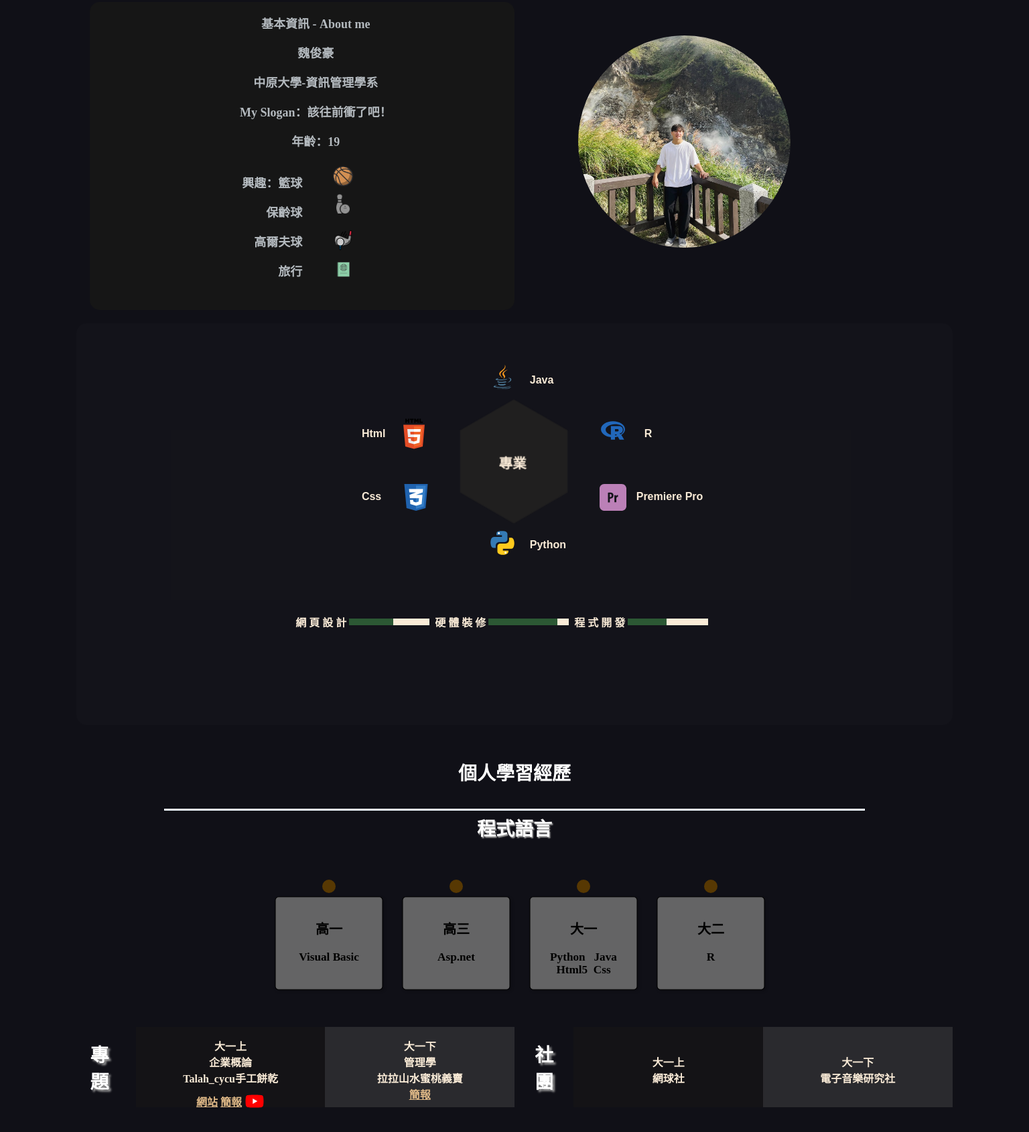
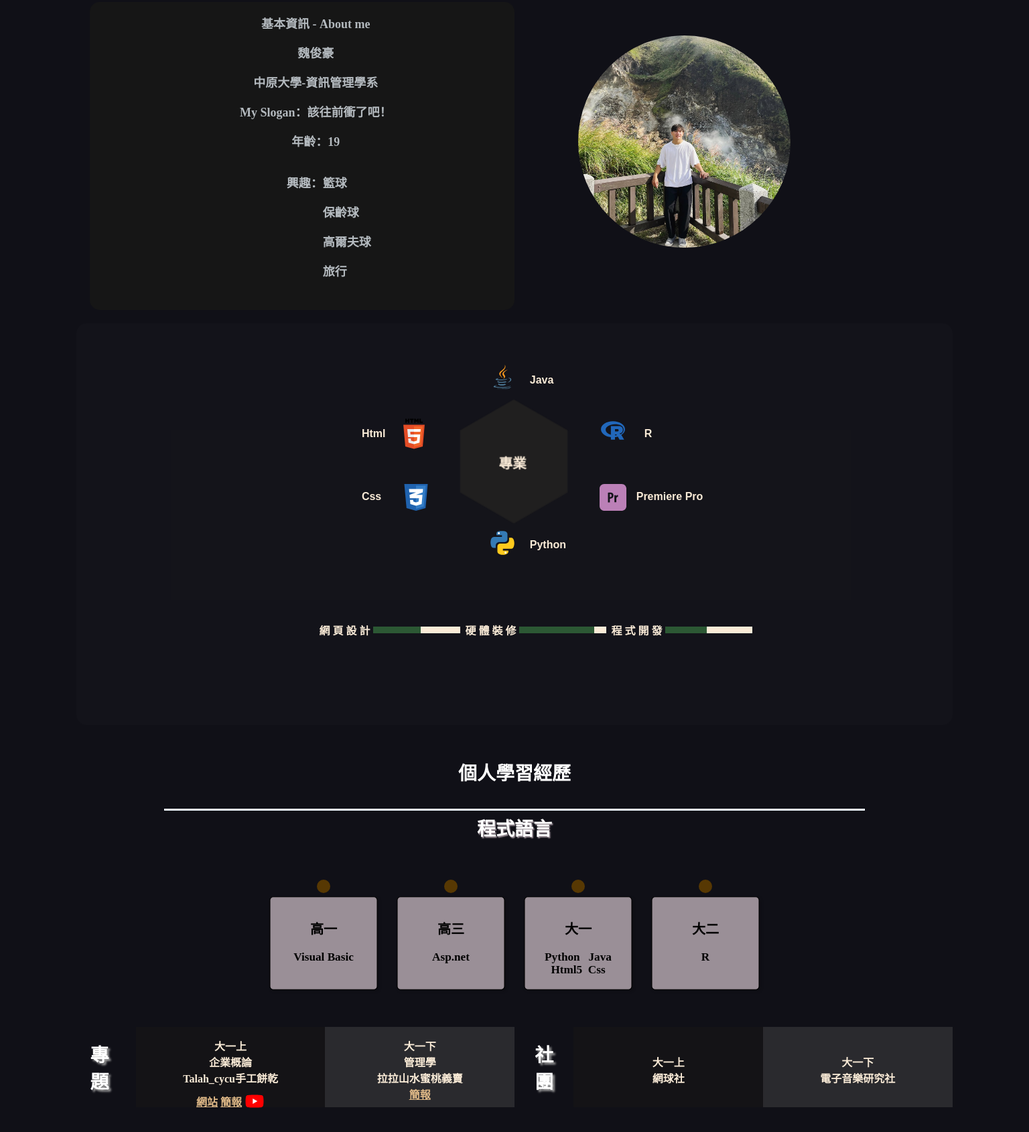
Before and after one commit to ehco1256/web-mid, a plain HTML site: page index.html in a window 1536 px wide. Shown: the part 882-2573 px from the top of the page at 67% size. Drawn offline with Linux system fonts and the light colour scheme.

Commit message:
Add files via upload

```diff
--- a/index.html
+++ b/index.html
@@ -119,7 +119,7 @@
             <div class="line">
                 <h6></h6>
             </div>
-            <header style="text-shadow: 1.5px 1.5px 1.5px #9e9e9e;">程式語言</header>
+            <header style="text-shadow: 1.5px 1.5px 1.5px #9A8F97;">程式語言</header>
             <br>
             <div class="codeline">
                 <div class="codediv">
--- a/style.css
+++ b/style.css
@@ -70,6 +70,10 @@ footer{
     font-weight: bolder;
 
 }
+.connection{
+    margin: auto;
+    width: 100%;
+}
 .guide{
     background-color: rgb(40, 40, 43);
     width: 8%;
@@ -127,7 +131,7 @@ footer{
     background-color: rgb(22, 22, 22);
     color: rgba(240, 248, 255, 0.727);
     font-size: large;
-    sfloat: left;
+    float: left;
     width: 50%;
     height: auto;
     text-align: center;
@@ -147,7 +151,6 @@ footer{
     right: 0%;
     width: 50%;
     text-align: right;
-
 }
 .hobbyicon{
 
@@ -215,37 +218,37 @@ footer{
     }
 }
 .javaicon img{
-    display: flex;position:absolute;left: 45%;top: 10%;width: 40px;
+    display: flexbox;position:absolute;left: 45%;top: 10%;width: 40px;
 }
 .javaicon p{
-    display: flex;position:absolute;left: 53%;top: 10%;font-size: medium;
+    display: flexbox;position:absolute;left: 53%;top: 10%;font-size: medium;
 }
 .pythonicon img{
-    display: flex;position:absolute;left: 45%;bottom: 18%;width:40px;
+    display: flexbox;position:absolute;left: 45%;bottom: 18%;width:40px;
 }
 .pythonicon p{
     display: flex;position:absolute;left: 53%;bottom: 16%;font-size: medium;
 }
 .htmlicon img{
-    display: flex;position:absolute;left: 27%;top: 30%;width:50px;
+    display: flexbox;position:absolute;left: 27%;top: 30%;width:50px;
 }
 .htmlicon p{
     display: flex;position:absolute;left: 20%;top: 30%;font-size: medium;
 }
 .cssicon img{
-    display: flex;position:absolute;left: 28%;bottom: 35%;width:40px;
+    display: flexbox;position:absolute;left: 28%;bottom: 35%;width:40px;
 }
 .cssicon p{
     display: flex;position:absolute;left: 20%;bottom: 34%;font-size: medium;
 }
 .pricon img{
-    display: flex;position:absolute;right: 28%;bottom: 35%;width:40px;
+    display: flexbox;position:absolute;right: 28%;bottom: 35%;width:40px;
 }
 .pricon p{
     display: flex;position:absolute;right: 13%;bottom: 34%;font-size: medium;
 }
 .ricon img{
-    display: flex;position:absolute;right: 28%;top: 30%;width:40px;
+    display: flexbox;position:absolute;right: 28%;top: 30%;width:40px;
 }
 .ricon p{
     display: flex;position:absolute;right: 23%;top: 30%;font-size: medium;
@@ -263,27 +266,27 @@ footer{
     display: flex;
     font-weight: border;
     align-items: center;
-    width: 80%;
+    width: 100%;
     height: 20pt;
     padding-left: 1%;
     padding-right: 1%;
     color: antiquewhite;
-    position: absolute;
-    left: 10%;
-    right: 10%;
-    padding-top: 2%;
+    margin-left: 12% !important;
+    margin-right: auto;
+    padding-top: 3%;
     padding-left: 15%;
-    padding-right: 10%;
+    padding-right: 15%;
    letter-spacing: 4px;
    font-family: 微軟正黑體;
 }
 .skillsline{
     height: 10px;
-    width: 120px;
+    width: 130px;
 }
 .mdeia{
     display: flex;
     align-items: center;
+
 }
 .mdeia img{
     width: 30px;
@@ -383,8 +386,8 @@ footer{
     white-space: nowrap;
     padding: 20px;
     width: 75%;
-    position: relative;
-    left: 20%;
+    width: 800px;
+    margin: auto;
   }
 
   .codediv{
@@ -410,8 +413,24 @@ footer{
     width: 150px;
     text-align: center;
     padding: 10px;
-    background-color: rgba(116, 116, 116, 0.849);
+    background-color: #9A8F97;
     border: 1px solid #000000;
     border-radius: 5px;
     box-shadow: 2px 2px 4px rgba(0, 0, 0, 0.2);
   }
+
+  @media only screen and (min-width: 1400px) {
+    .hobbyicon {
+        display: none;
+    }
+    .hobby{
+        float: center;
+    display: flexbox;
+    position: relative;
+    left: 40%;
+    width: 50%;
+    right: 40%;
+    text-align:justify;
+    margin: auto;
+    }
+  }
```
